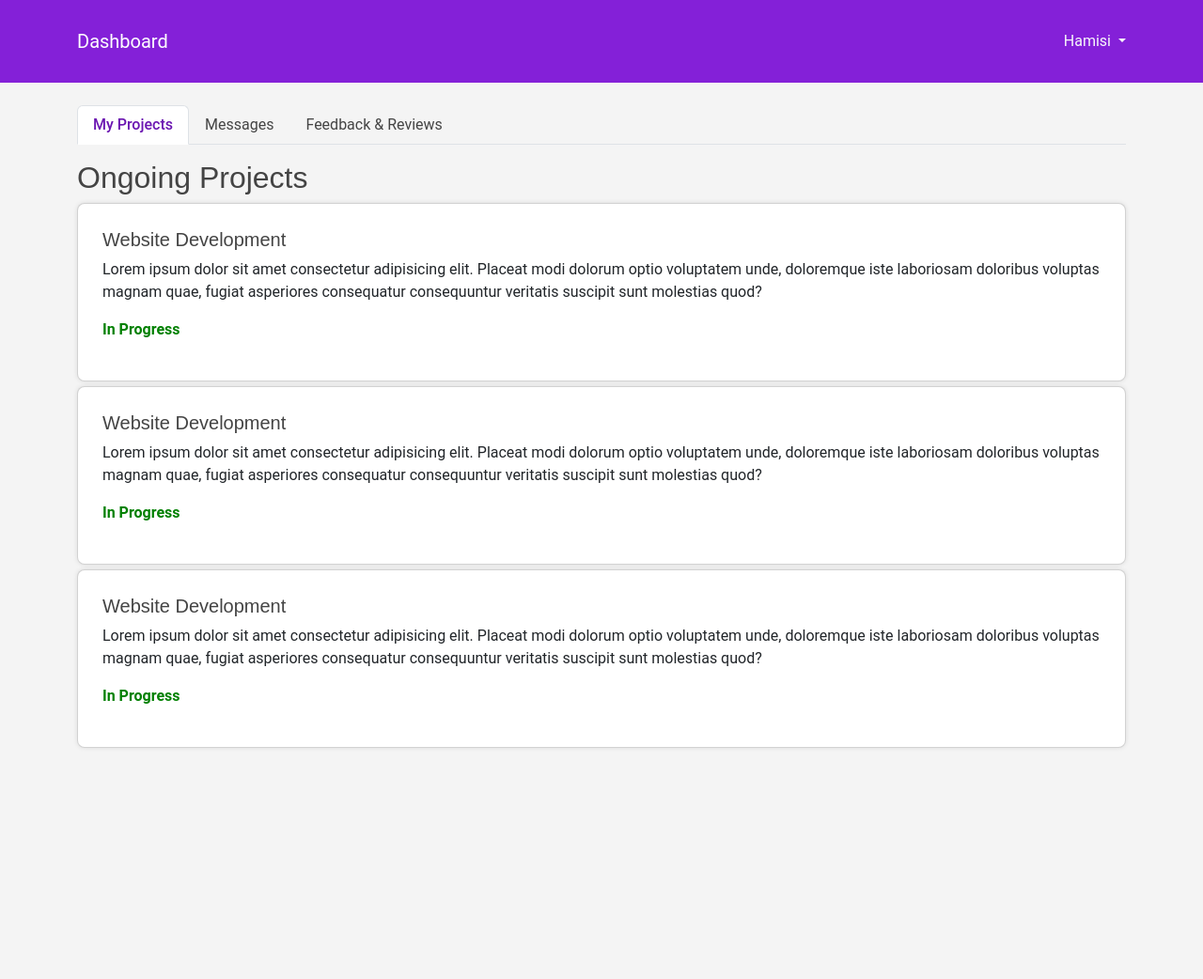
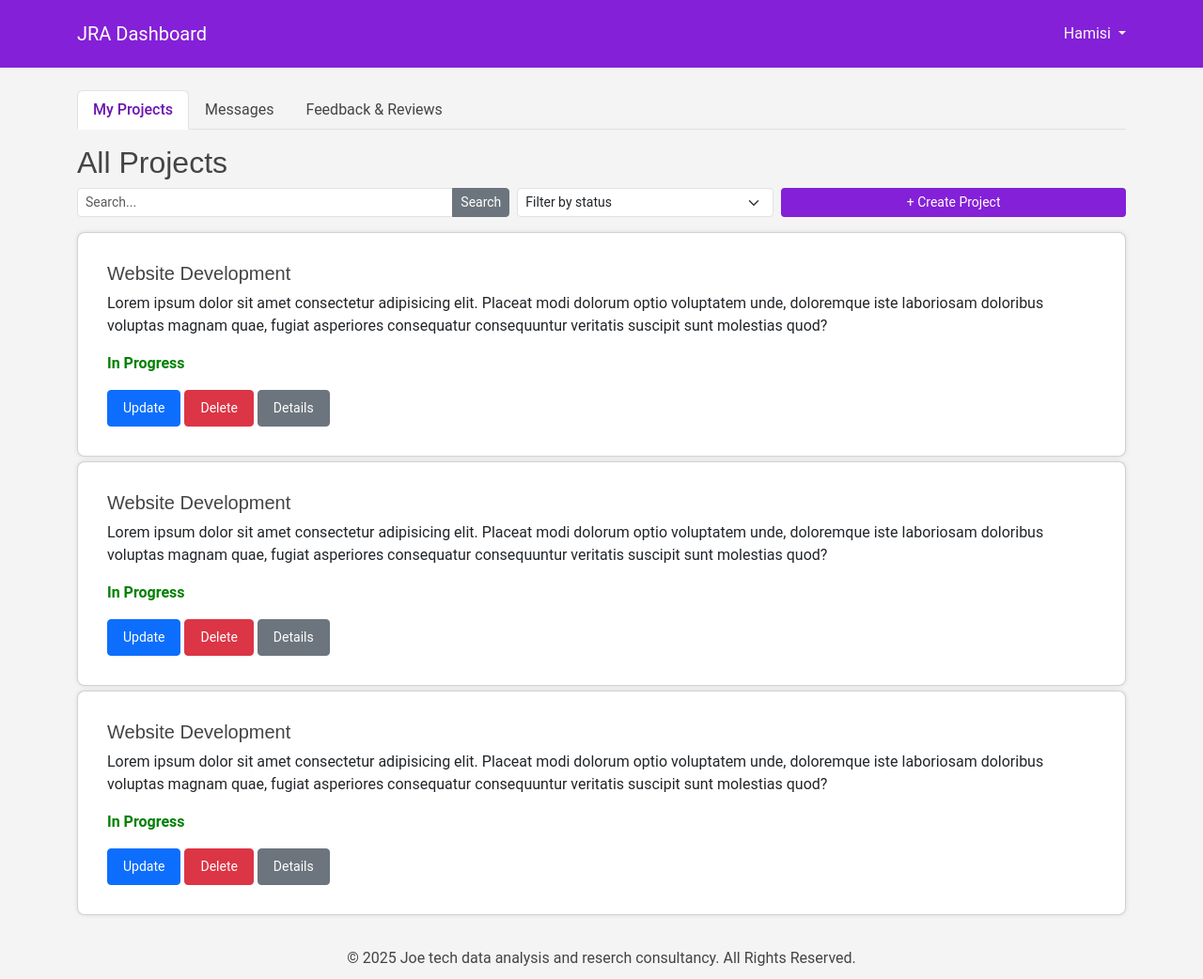
Before and after one commit to hamisiyawa/Project-tracker-JRA, a plain HTML site: page index.html in a window 1280 px wide. Shown: the whole page at 94% size. Before the commit the page ends 820 px from the top, so only its background shows below. Drawn offline with nearby package versions, Linux system fonts and the light colour scheme.

Commit message:
made changes to the dashboard page

```diff
--- a/assets/css/style.css
+++ b/assets/css/style.css
@@ -21,7 +21,10 @@ body{
     box-sizing: border-box;
     background-color: #f4f4f4;
     font-family: var(--default-font) !important;
+    min-height: 100vh;
 }
+
+
 
 h1,
 h2,
@@ -75,6 +78,10 @@ h6 {
   color: white;
 }
 
+.content{
+    flex: 1;
+}
+
 
 /* Navbar */
 .navbar{
@@ -98,7 +105,7 @@ h6 {
 
 .project-card{
     background: #fff;
-    padding: 10px;
+    padding: 15px;
     border-radius: 8px !important;
     box-shadow: 0 0 5px rgba(0, 0, 0, 0.1);
     margin-bottom: 5px !important;
@@ -149,6 +156,17 @@ h6 {
     transition: 0.4s;
 }
 
+
+/* Footer */
+footer {
+    color: var(--default-color);
+    text-align: center;
+    padding: 10px 0;
+    margin-top: 20px;
+    bottom: 0;
+    width: 100%;
+}
+
 /* RESPONSIVENESS */
 @media (max-width: 500px){
     .login-register{
--- a/index.html
+++ b/index.html
@@ -11,9 +11,9 @@
 
 
     <!-- Navbar -->
-    <nav class="navbar navbar-dark p-3">
+    <nav class="navbar navbar-dark p-2">
         <div class="container d-flex justify-content-space-between align-items-center">
-            <a class="navbar-brand" href="index.html">Dashboard</a>
+            <a class="navbar-brand" href="index.html">JRA Dashboard</a>
 
             <div class="dropdown profileDropdown pt-3">
                 <p class="text-light dropdown-toggle"  id="profileDropdown" data-bs-toggle="dropdown" aria-expanded="false">
@@ -26,7 +26,7 @@
         </div>
     </nav>
 
-    <div class="container my-4">
+    <div class="container my-4 content">
         <!-- Tabs Navigation -->
         <ul class="nav nav-tabs" id="dashboardTabs">
             <li class="nav-item">
@@ -46,12 +46,36 @@
             <!-- My Projects Section -->
             <div class="tab-pane fade show active" id="projects">
 
-                <h2>Ongoing Projects</h2>
+                <h2>All Projects</h2>
+                <div class="row g-2 mb-3">
+                    <div class="col-12 col-md-5">
+                        <div class="input-group input-group-sm">
+                            <input type="text" class="form-control" placeholder="Search...">
+                            <button class="btn btn-secondary" type="button">Search</button>
+                        </div>
+                    </div>
+                    <div class="col-12 col-md-3">
+                        <select class="form-select form-select-sm">
+                            <option>Filter by status</option>
+                            <option>Started</option>
+                            <option>In Progress</option>
+                            <option>Complete</option>
+                        </select>
+                    </div>
+                    <div class="col-12 col-md-4">
+                        <button class="btn buttons btn-sm w-100">+ Create Project</button>
+                    </div>
+                </div>
                 <div class="card project-card">
                     <div class="card-body">
                         <h5>Website Development</h5>
                         <p>Lorem ipsum dolor sit amet consectetur adipisicing elit. Placeat modi dolorum optio voluptatem unde, doloremque iste laboriosam doloribus voluptas magnam quae, fugiat asperiores consequatur consequuntur veritatis suscipit sunt molestias quod?</p>
                         <p class="status">In Progress</p>
+                        <div class="project-actions">
+                            <button class="btn btn-sm btn-primary py-2 px-3">Update</button>
+                            <button class="btn btn-sm btn-danger py-2 px-3">Delete</button>
+                            <button class="btn btn-sm btn-secondary py-2 px-3">Details</button>
+                        </div>
                     </div>
                 </div>
 
@@ -60,6 +84,11 @@
                         <h5>Website Development</h5>
                         <p>Lorem ipsum dolor sit amet consectetur adipisicing elit. Placeat modi dolorum optio voluptatem unde, doloremque iste laboriosam doloribus voluptas magnam quae, fugiat asperiores consequatur consequuntur veritatis suscipit sunt molestias quod?</p>
                         <p class="status">In Progress</p>
+                        <div class="project-actions">
+                            <button class="btn btn-sm btn-primary py-2 px-3">Update</button>
+                            <button class="btn btn-sm btn-danger py-2 px-3">Delete</button>
+                            <button class="btn btn-sm btn-secondary py-2 px-3">Details</button>
+                        </div>
                     </div>
                 </div>
 
@@ -68,6 +97,11 @@
                         <h5>Website Development</h5>
                         <p>Lorem ipsum dolor sit amet consectetur adipisicing elit. Placeat modi dolorum optio voluptatem unde, doloremque iste laboriosam doloribus voluptas magnam quae, fugiat asperiores consequatur consequuntur veritatis suscipit sunt molestias quod?</p>
                         <p class="status">In Progress</p>
+                        <div class="project-actions">
+                            <button class="btn btn-sm btn-primary py-2 px-3">Update</button>
+                            <button class="btn btn-sm btn-danger py-2 px-3">Delete</button>
+                            <button class="btn btn-sm btn-secondary py-2 px-3">Details</button>
+                        </div>
                     </div>
                 </div>
             </div>
@@ -113,6 +147,10 @@
         </div>
     </div>
 
+    <footer>
+        &copy; 2025 Joe tech data analysis and reserch consultancy. All Rights Reserved.
+    </footer>
+
     <script src="https://cdn.jsdelivr.net/npm/bootstrap@5.3.0/dist/js/bootstrap.bundle.min.js"></script>
     <script src="assets/js/script.js"></script>
 </body>
```
